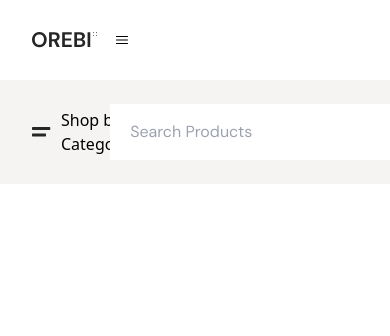
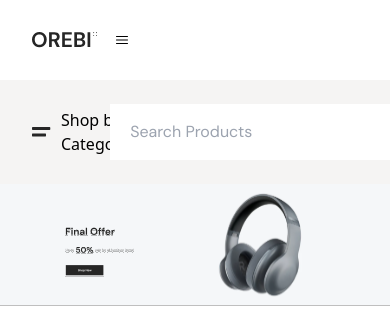
Before and after one commit to mahmudashif/Orebi, a React (Vite) app: page / in a window 390 px wide. Shown: the top 336 px of the page. Built offline with nearby package versions, Linux system fonts and the light colour scheme.

Commit message:
feat: banner updated without responsive

```diff
--- /dev/null
+++ b/src/components/HomePage/Banner.jsx
@@ -0,0 +1,12 @@
+import React from 'react'
+import banner from '/src/assets/banner.svg'
+
+const Banner = () => {
+  return (
+    <div>
+        <img src={banner} alt="" />
+    </div>
+  )
+}
+
+export default Banner
--- a/src/components/HomePage/Header.jsx
+++ b/src/components/HomePage/Header.jsx
@@ -72,7 +72,7 @@ const Header = () => {
 
           <div className="items-center flex gap-x-10">
             <div>
-              <Dropdown onClick={profileDropdown} className="relative">
+              <Dropdown onClick={profileDropdown} className="relative cursor-pointer">
                 <img src="/src/assets/headerUserIcon.svg" alt="" />
                 {profileShow && (
                   <div className="absolute mt-11 ml-3">
@@ -88,7 +88,7 @@ const Header = () => {
             </div>
 
             <div>
-              <Dropdown onClick={cartDropdown} className="relative">
+              <Dropdown onClick={cartDropdown} className="relative cursor-pointer">
               <img src="/src/assets/headerCartIcon.svg" alt="" />
               {cartShow && (
                 <div className="absolute mt-11 ml-[-340px]">
--- a/src/components/HomePage/Landing.jsx
+++ b/src/components/HomePage/Landing.jsx
@@ -1,12 +1,14 @@
 import React from 'react'
 import Navbar from './Navbar'
 import Header from './Header'
+import Banner from './Banner'
 
 const Landing = () => {
   return (
     <>
     <Navbar/>
     <Header/>
+    <Banner/>
     </>
   )
 }
```
Also changed, not shown: src/assets/banner.svg (added).
